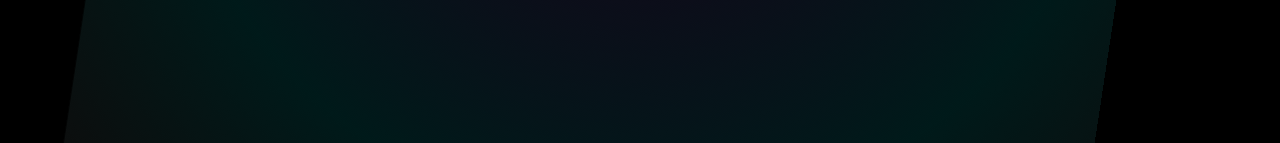
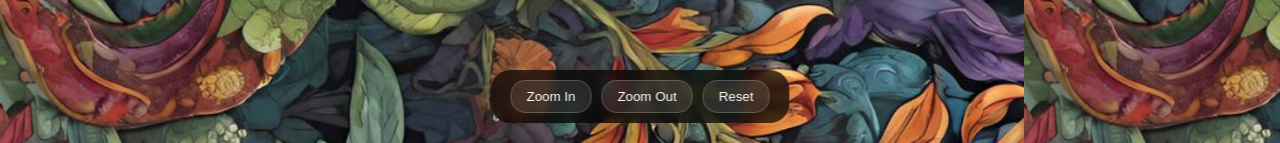
Before and after one commit to ultrafish22L/psycheview, a React (Vite) app: page / in a window 1280 px wide. Shown: the part 657-800 px from the top of the page. Built offline with nearby package versions, Linux system fonts and the light colour scheme.

Commit message:
Add infinite canvas with tiling support

```diff
--- a/src/App.jsx
+++ b/src/App.jsx
@@ -1,6 +1,6 @@
 import { useState, useEffect } from 'react'
 import styled from 'styled-components'
-import { TransformWrapper, TransformComponent } from 'react-zoom-pan-pinch'
+import { InfiniteCanvas } from './components/InfiniteCanvas'
 
 const Container = styled.div`
   width: 100vw;
@@ -106,7 +106,9 @@ const Instructions = styled.div`
 `
 
 function App() {
-  const [showInstructions, setShowInstructions] = useState(true)
+  const [showInstructions, setShowInstructions] = useState(true);
+  const [scale, setScale] = useState(1);
+  const [position, setPosition] = useState({ x: 0, y: 0 });
 
   useEffect(() => {
     const timer = setTimeout(() => {
@@ -115,48 +117,38 @@ function App() {
     return () => clearTimeout(timer)
   }, [])
 
+  const handleReset = () => {
+    setScale(1);
+    setPosition({ x: 0, y: 0 });
+  };
+
+  const handleZoomIn = () => {
+    setScale(prev => Math.min(10, prev * 1.2));
+  };
+
+  const handleZoomOut = () => {
+    setScale(prev => Math.max(0.1, prev * 0.8));
+  };
+
   return (
     <Container>
       <Instructions $visible={showInstructions}>
-        Use mouse wheel to zoom • Click and drag to pan • WASD keys to navigate
+        Use mouse wheel to zoom • Click and drag to pan • Explore beyond the edges
       </Instructions>
 
-      <TransformWrapper
-        initialScale={1}
-        minScale={0.5}
-        maxScale={8}
-        wheel={{ wheelEnabled: true }}
-        pinch={{ pinchEnabled: true }}
-        doubleClick={{ disabled: true }}
-      >
-        {({ zoomIn, zoomOut, resetTransform }) => (
-          <>
-            <TransformComponent
-              wrapperStyle={{
-                width: '100%',
-                height: '100%',
-                overflow: 'hidden'
-              }}
-            >
-              <img
-                src="/psychedelic-flora.jpg"
-                alt="Psychedelic Flora"
-                style={{
-                  maxWidth: '100%',
-                  maxHeight: '100vh',
-                  objectFit: 'contain'
-                }}
-              />
-            </TransformComponent>
+      <InfiniteCanvas
+        initialImage="/psychedelic-flora.jpg"
+        scale={scale}
+        position={position}
+        onScaleChange={setScale}
+        onPositionChange={setPosition}
+      />
 
-            <Controls>
-              <Button onClick={() => zoomIn()}>Zoom In</Button>
-              <Button onClick={() => zoomOut()}>Zoom Out</Button>
-              <Button onClick={() => resetTransform()}>Reset</Button>
-            </Controls>
-          </>
-        )}
-      </TransformWrapper>
+      <Controls>
+        <Button onClick={handleZoomIn}>Zoom In</Button>
+        <Button onClick={handleZoomOut}>Zoom Out</Button>
+        <Button onClick={handleReset}>Reset</Button>
+      </Controls>
     </Container>
   )
 }
--- /dev/null
+++ b/src/components/InfiniteCanvas.jsx
@@ -0,0 +1,146 @@
+import { useState, useEffect, useRef } from 'react';
+import styled from 'styled-components';
+
+const Canvas = styled.div`
+  width: 100%;
+  height: 100%;
+  position: relative;
+  overflow: hidden;
+`;
+
+const TileContainer = styled.div`
+  position: absolute;
+  top: 0;
+  left: 0;
+  transform-origin: top left;
+`;
+
+const Tile = styled.div`
+  position: absolute;
+  width: ${props => props.$size}px;
+  height: ${props => props.$size}px;
+  background-size: cover;
+  background-position: center;
+  transition: opacity 0.3s ease;
+`;
+
+const TILE_SIZE = 1024;
+const BUFFER_TILES = 1; // Number of tiles to load beyond visible area
+
+export function InfiniteCanvas({
+  initialImage,
+  scale = 1,
+  position = { x: 0, y: 0 },
+  onPositionChange,
+  onScaleChange
+}) {
+  const containerRef = useRef(null);
+  const [tiles, setTiles] = useState(new Map());
+  const [visibleArea, setVisibleArea] = useState({
+    left: 0,
+    top: 0,
+    right: 0,
+    bottom: 0
+  });
+
+  // Calculate which tiles should be visible
+  const calculateVisibleTiles = () => {
+    if (!containerRef.current) return;
+
+    const container = containerRef.current;
+    const rect = container.getBoundingClientRect();
+
+    // Convert screen coordinates to world coordinates
+    const worldLeft = (position.x - rect.width / 2) / scale;
+    const worldTop = (position.y - rect.height / 2) / scale;
+    const worldRight = (position.x + rect.width / 2) / scale;
+    const worldBottom = (position.y + rect.height / 2) / scale;
+
+    // Calculate tile indices
+    const startTileX = Math.floor(worldLeft / TILE_SIZE) - BUFFER_TILES;
+    const startTileY = Math.floor(worldTop / TILE_SIZE) - BUFFER_TILES;
+    const endTileX = Math.ceil(worldRight / TILE_SIZE) + BUFFER_TILES;
+    const endTileY = Math.ceil(worldBottom / TILE_SIZE) + BUFFER_TILES;
+
+    // Update visible area
+    setVisibleArea({
+      left: startTileX * TILE_SIZE,
+      top: startTileY * TILE_SIZE,
+      right: endTileX * TILE_SIZE,
+      bottom: endTileY * TILE_SIZE
+    });
+
+    // Create new tiles Map
+    const newTiles = new Map();
+    for (let y = startTileY; y <= endTileY; y++) {
+      for (let x = startTileX; x <= endTileX; x++) {
+        const key = `${x},${y}`;
+        newTiles.set(key, {
+          x: x * TILE_SIZE,
+          y: y * TILE_SIZE,
+          image: tiles.get(key)?.image || initialImage
+        });
+      }
+    }
+    setTiles(newTiles);
+  };
+
+  // Handle pan/zoom changes
+  useEffect(() => {
+    calculateVisibleTiles();
+  }, [scale, position.x, position.y]);
+
+  // Handle mouse/touch events for panning
+  const handleMouseDown = (e) => {
+    const startX = e.clientX - position.x;
+    const startY = e.clientY - position.y;
+
+    const handleMouseMove = (e) => {
+      const newX = e.clientX - startX;
+      const newY = e.clientY - startY;
+      onPositionChange({ x: newX, y: newY });
+    };
+
+    const handleMouseUp = () => {
+      window.removeEventListener('mousemove', handleMouseMove);
+      window.removeEventListener('mouseup', handleMouseUp);
+    };
+
+    window.addEventListener('mousemove', handleMouseMove);
+    window.addEventListener('mouseup', handleMouseUp);
+  };
+
+  // Handle wheel events for zooming
+  const handleWheel = (e) => {
+    e.preventDefault();
+    const delta = e.deltaY > 0 ? 0.9 : 1.1;
+    const newScale = Math.max(0.1, Math.min(10, scale * delta));
+    onScaleChange(newScale);
+  };
+
+  return (
+    <Canvas
+      ref={containerRef}
+      onMouseDown={handleMouseDown}
+      onWheel={handleWheel}
+    >
+      <TileContainer
+        style={{
+          transform: `translate(${position.x}px, ${position.y}px) scale(${scale})`
+        }}
+      >
+        {Array.from(tiles.values()).map((tile) => (
+          <Tile
+            key={`${tile.x},${tile.y}`}
+            $size={TILE_SIZE}
+            style={{
+              left: `${tile.x}px`,
+              top: `${tile.y}px`,
+              backgroundImage: `url(${tile.image})`
+            }}
+          />
+        ))}
+      </TileContainer>
+    </Canvas>
+  );
+}
```
Also changed, not shown: src/services/stabilityAI.js (added, +69 -0 lines), 1 other file (tests, documents, lock files or other folders).
